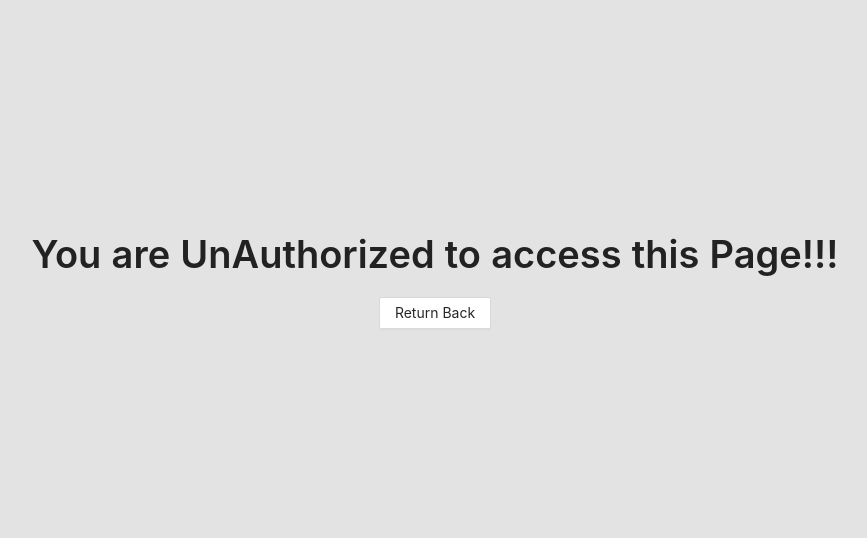
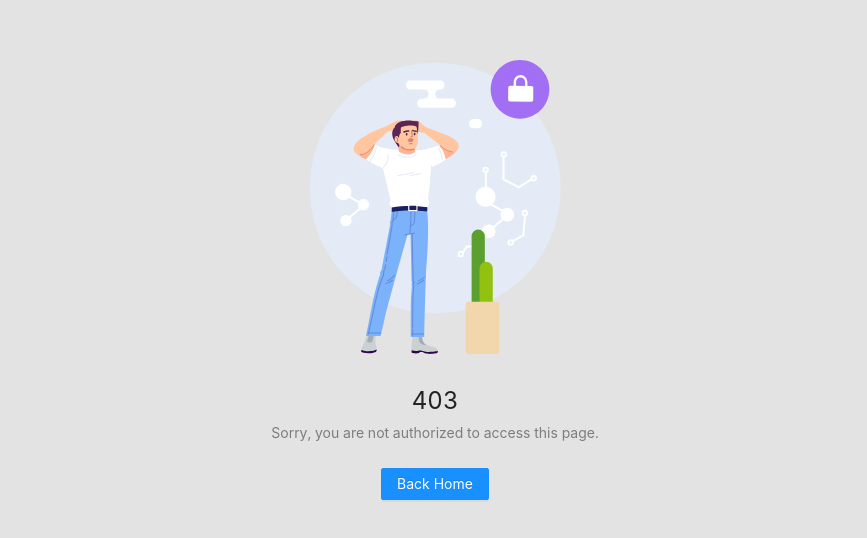
Before and after one commit to Yellow-May/postiegram, a React (Create React App) app in the folder client/: page /unauthorized in a window 1280 px wide. Shown: the part 120-658 px from the top of the page, without its empty margins (205-1072 px from the left). Built offline with nearby package versions, Linux system fonts and the light colour scheme; no server answers.

Commit message:
update UI

```diff
--- a/client/src/pages/ComingSoon/index.tsx
+++ b/client/src/pages/ComingSoon/index.tsx
@@ -1,4 +1,4 @@
-import { Button, Layout, Typography } from 'antd';
+import { Button, Layout, Result } from 'antd';
 import { FC } from 'react';
 import { useNavigate } from 'react-router-dom';
 
@@ -8,10 +8,16 @@ const ComingSoonPage: FC<ComingSoonPageProps> = () => {
 	const navigate = useNavigate();
 
 	return (
-		<Layout.Content
-			style={{ height: '100%', display: 'flex', flexDirection: 'column', alignItems: 'center', justifyContent: 'center' }}>
-			<Typography.Title>Coming Soon!!!</Typography.Title>
-			<Button onClick={() => navigate(-1)}>Return Back</Button>
+		<Layout.Content style={{ height: '100%', display: 'flex', alignItems: 'center', justifyContent: 'center' }}>
+			<Result
+				title='Coming Soon'
+				subTitle='Feature coming soon'
+				extra={
+					<Button type='primary' onClick={() => navigate('/', { replace: true })}>
+						Back Home
+					</Button>
+				}
+			/>
 		</Layout.Content>
 	);
 };
--- a/client/src/pages/NotFound/index.tsx
+++ b/client/src/pages/NotFound/index.tsx
@@ -1,4 +1,4 @@
-import { Layout, Typography, Button } from 'antd';
+import { Layout, Button, Result } from 'antd';
 import { FC } from 'react';
 import { useNavigate } from 'react-router-dom';
 
@@ -8,10 +8,17 @@ const NotFoundPage: FC<NotFoundPageProps> = () => {
 	const navigate = useNavigate();
 
 	return (
-		<Layout.Content
-			style={{ height: '100%', display: 'flex', flexDirection: 'column', alignItems: 'center', justifyContent: 'center' }}>
-			<Typography.Title>Page Not Found!!!</Typography.Title>
-			<Button onClick={() => navigate(-1)}>Return Back</Button>
+		<Layout.Content style={{ height: '100%', display: 'flex', alignItems: 'center', justifyContent: 'center' }}>
+			<Result
+				status='404'
+				title='404'
+				subTitle='Sorry, the page you visited does not exist.'
+				extra={
+					<Button type='primary' onClick={() => navigate('/', { replace: true })}>
+						Back Home
+					</Button>
+				}
+			/>
 		</Layout.Content>
 	);
 };
--- a/client/src/pages/UnAuthorized/index.tsx
+++ b/client/src/pages/UnAuthorized/index.tsx
@@ -1,4 +1,4 @@
-import { Layout, Typography, Button } from 'antd';
+import { Layout, Button, Result } from 'antd';
 import { FC } from 'react';
 import { useNavigate } from 'react-router-dom';
 
@@ -8,10 +8,17 @@ const UnAuthorizedPage: FC<UnAuthorizedPageProps> = () => {
 	const navigate = useNavigate();
 
 	return (
-		<Layout.Content
-			style={{ height: '100%', display: 'flex', flexDirection: 'column', alignItems: 'center', justifyContent: 'center' }}>
-			<Typography.Title>You are UnAuthorized to access this Page!!!</Typography.Title>
-			<Button onClick={() => navigate(-1)}>Return Back</Button>
+		<Layout.Content style={{ height: '100%', display: 'flex', alignItems: 'center', justifyContent: 'center' }}>
+			<Result
+				status='403'
+				title='403'
+				subTitle='Sorry, you are not authorized to access this page.'
+				extra={
+					<Button type='primary' onClick={() => navigate('/', { replace: true })}>
+						Back Home
+					</Button>
+				}
+			/>
 		</Layout.Content>
 	);
 };
```
